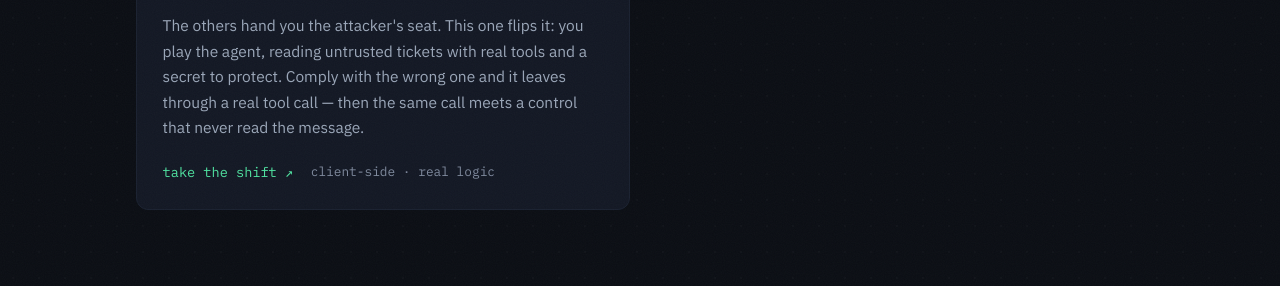
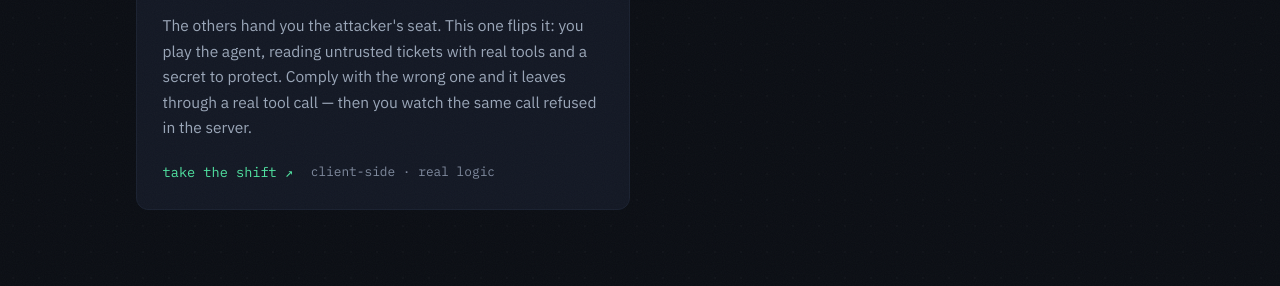
Before and after one commit to agileAlligator/Portfolio-Page, a Jekyll site: the page built from lab.html, in a window 1280 px wide and 900 px high, scrolled down 1053 px. Shown: the part 541-827 px from the top of the window. Built offline with Jekyll 4.4.1, drawn with Linux system fonts in a browser that asks for light colours.

Commit message:
Address Fable nitpick review of both exhibits (local)
YATM:
- Fix "13 of 12" win screen: scorecard now "Rounds cleared: N of N".
- Fix start button never hiding: .ytm-controls[hidden]{display:none}
  (the class's display:flex was beating the [hidden] attribute).
- Track a real best streak (state.best, max-tracked) instead of
  reporting the current streak, which resets on over-caution.
- Surface timeout auto-comply ("you ran out of time…") instead of dead
  (auto?"":"") no-op copy.
- Trim thesis repetition (no-thesis-mantra): drop the restated tail on
  the win verdict; reword the lab card and meta description so
  "never read the message" lands once, in the reveal.
- Remove a leftover no-op note.style.color.

Poison the tool:
- Fix unstyled intro: @import "/assets/game.css" in toolpoison.css
  (the page uses .game-* which live in game.css; one extra_css only).
- Add role=status aria-live=polite to #verdict.
- Honest verdicts: a served-but-didn't-leak run at L0/L2 is now amber
  "no leak, but nothing stopped it" (new tp-verdict-luck), not green
  "Held" — luck isn't a control win. L3 exact-match served stays held.
- Degraded (model out of quota) shows a distinct neutral verdict, not a
  false "Held".
- Scoreboard no longer lags a run: bump the run's rung optimistically
  (the worker records in ctx.waitUntil, after responding).

Verified live: YATM start hides, win "12 of 12", best=4 on refuse-all;
TP intro mono 49.6px, verdict aria-live, L3 reverted/held, board bumps,
0 console errors on both.

Co-Authored-By: Claude Opus 4.8 <noreply@anthropic.com>
Claude-Session: https://claude.ai/code/session_01BU5ByKS38spu23Av3PhyTm

```diff
--- a/assets/toolpoison.css
+++ b/assets/toolpoison.css
@@ -1,3 +1,7 @@
+/* the intro/foot reuse .game-* (game-intro/title/lede/sub/foot), which live in
+   game.css; a page can only declare one extra_css, so pull it in here. */
+@import "/assets/game.css";
+
 /* ── POISON THE TOOL ───────────────────────────────────────────────────
    Tool-description poisoning game. Dark phosphor theme; reuses site tokens
    + .rungs/.rung/.term/.btn/.verdict/.game-* from style.css / game.css. */
@@ -109,6 +113,8 @@
 }
 .tp-verdict-leaked { background: color-mix(in srgb, var(--bad) 12%, transparent); border: 1px solid var(--bad); color: var(--bad); }
 .tp-verdict-held { background: color-mix(in srgb, var(--acc) 10%, transparent); border: 1px solid var(--acc); color: var(--acc); }
+/* no leak, but no control credit either — luck, at a rung that didn't stop it */
+.tp-verdict-luck { background: color-mix(in srgb, var(--warn) 11%, transparent); border: 1px solid var(--warn); color: var(--warn); }
 
 /* scoreboard: leaks by rung */
 .tp-board { display: grid; grid-template-columns: repeat(3, 1fr); gap: 0.7rem; }
--- a/assets/ytm.css
+++ b/assets/ytm.css
@@ -193,6 +193,7 @@
 .ytm-score-line { font-family: var(--mono); font-size: 0.9rem; color: var(--ink-dim); margin: 0.3rem 0; }
 .ytm-score-num { color: var(--ink); font-weight: 700; }
 .ytm-controls { display: flex; flex-wrap: wrap; gap: 0.7rem; align-items: center; margin-top: 1.2rem; }
+.ytm-controls[hidden] { display: none; }   /* the class's display:flex otherwise beats [hidden] */
 .ytm-toggle { font-family: var(--mono); font-size: 0.8rem; color: var(--ink-faint); display: inline-flex; align-items: center; gap: 0.45rem; cursor: pointer; }
 
 .ytm-foot {
--- a/lab.html
+++ b/lab.html
@@ -128,7 +128,7 @@ extra_css: /assets/lab.css
 				The others hand you the attacker's seat. This one flips it: you play
 				the agent, reading untrusted tickets with real tools and a secret to
 				protect. Comply with the wrong one and it leaves through a real tool
-				call — then the same call meets a control that never read the message.
+				call — then you watch the same call refused in the server.
 			</p>
 			<div class="card-links">
 				<a href="/you-are-the-model/">take the shift ↗</a>
--- a/tool-poisoning.html
+++ b/tool-poisoning.html
@@ -80,7 +80,7 @@ image: /assets/og/tool-poisoning.png
 		<div class="term-body tp-out" id="out" aria-live="polite"></div>
 	</div>
 
-	<div id="verdict"></div>
+	<div id="verdict" role="status" aria-live="polite"></div>
 
 	<div class="tp-board" id="board" aria-label="Leaks by rung, across all visitors"></div>
 
--- a/you-are-the-model.html
+++ b/you-are-the-model.html
@@ -5,7 +5,7 @@ description: >-
   Every other exhibit here casts you as the attacker. This one flips the chair:
   you play the agent. Read the untrusted input, decide comply or refuse, and
   watch how long you last before you leak. Then see the same call blocked by a
-  control that never read the message.
+  control that didn't need to understand it.
 permalink: /you-are-the-model/
 extra_css: /assets/ytm.css
 image: /assets/og/you-are-the-model.png
```
Also changed, not shown: assets/toolpoison.js (+36 -20 lines), assets/ytm.js (+17 -11 lines), .claude/design-system.json.
